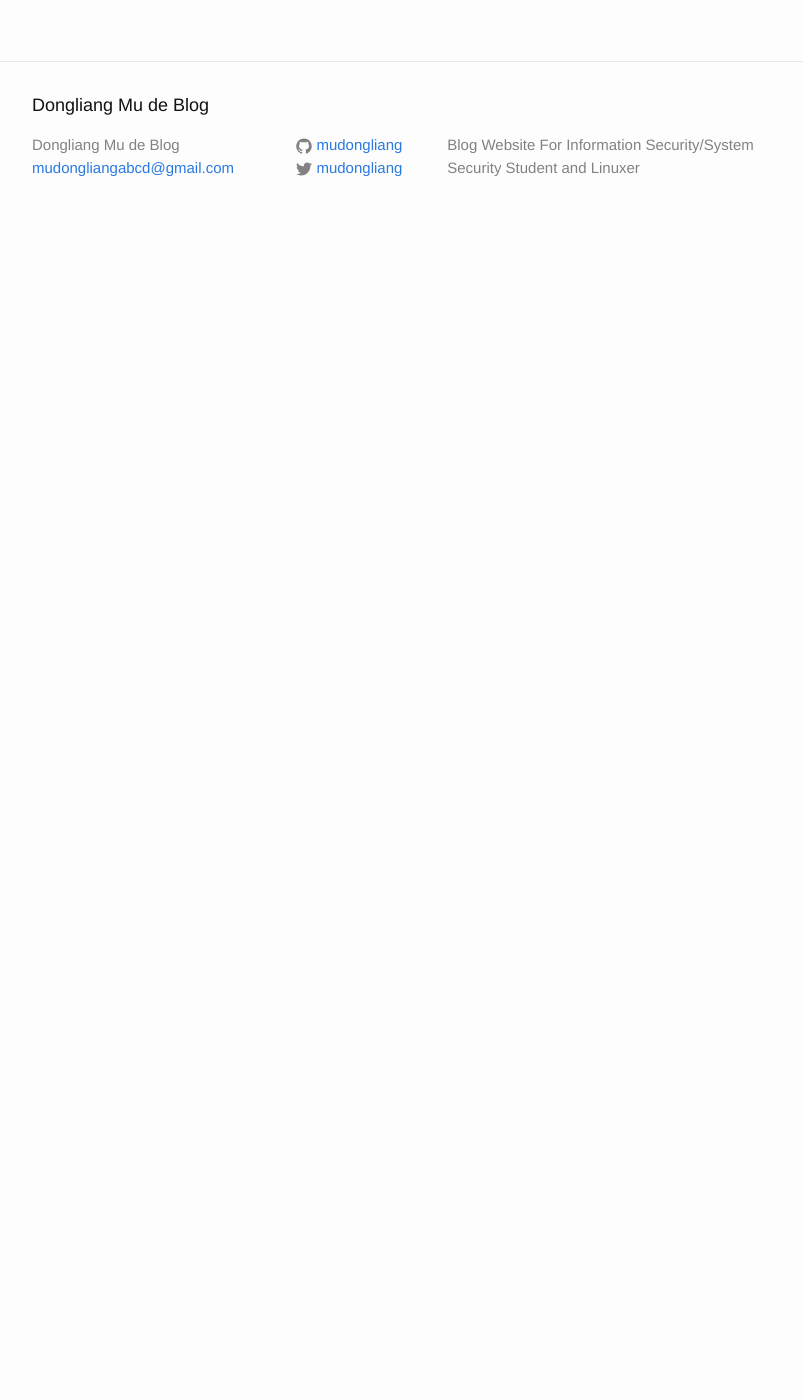
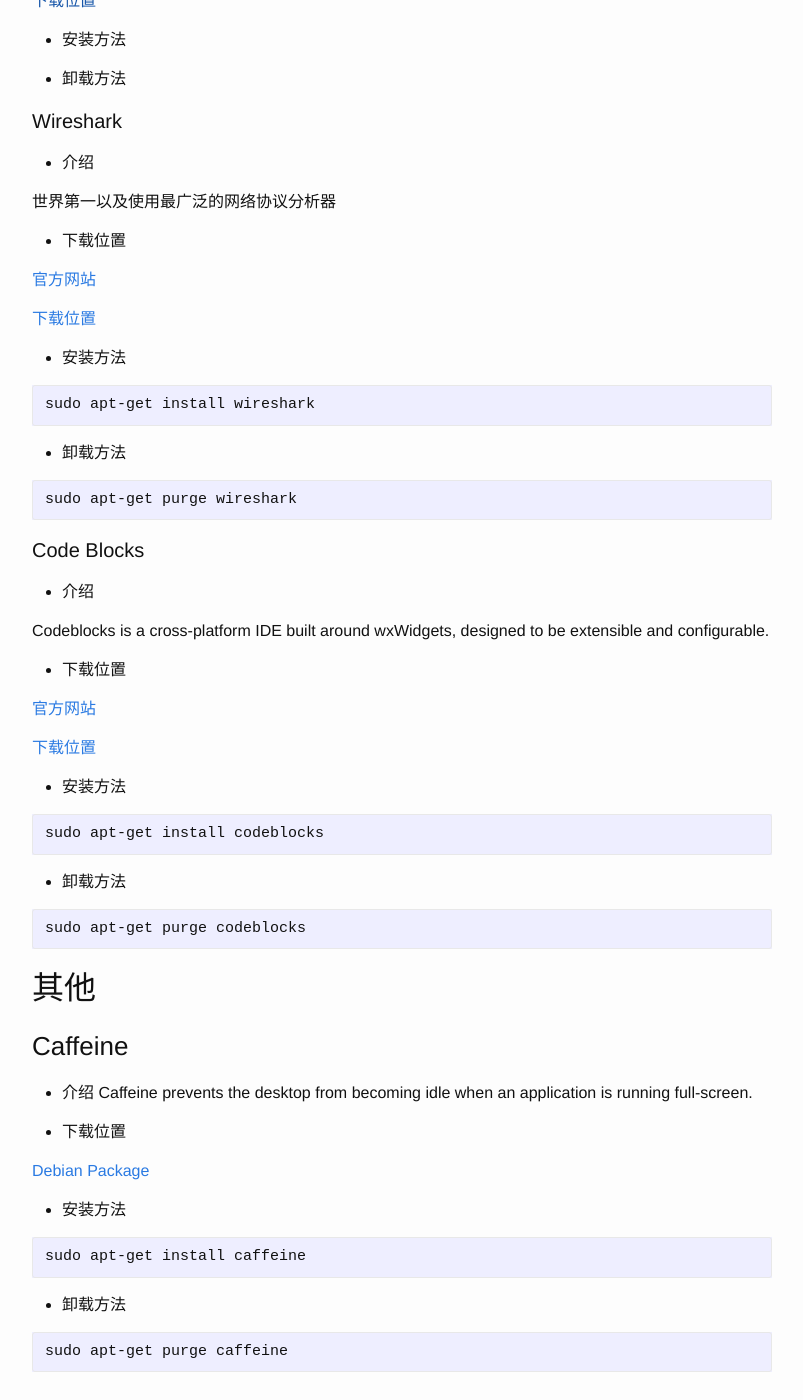
Before and after one commit to mudongliang/mudongliang.github.io, a Jekyll site: the page built from _posts/2018-12-16-popular-software.md, in a window 1280 px wide and 1400 px high, scrolled down 52099 px. Shown: the whole window, without its empty margins (238-1041 px from the left). Built offline with Jekyll 4.4.1, drawn with Linux system fonts in a browser that asks for light colours; before the commit the page ends 52338 px from its top, so only the background shows below that; some of the changed text lies outside the part shown.

Commit message:
add more popular software

````diff
--- a/_posts/2018-12-16-popular-software.md
+++ b/_posts/2018-12-16-popular-software.md
@@ -345,7 +345,28 @@
 
 #### BearyChat
 
-#### Telegram
+#### Telegram Desktop
+
+- 介绍
+
+Fast and secure desktop app, perfectly synced with your mobile phone.
+
+- 下载位置
+
+[Download](https://desktop.telegram.org/)
+[Debian Package](https://packages.debian.org/buster/telegram-desktop)
+
+- 安装方法
+
+```
+sudo apt-get install telegram-desktop
+```
+
+- 卸载方法
+
+```
+sudo apt-get purge telegram-desktop
+```
 
 #### Empathy
 
@@ -902,6 +923,31 @@
 ```
 
 注: 中文插件 [xbmc-addons-chinese](https://github.com/taxigps/xbmc-addons-chinese)
+
+
+### 屏幕录制
+
+#### SimpleScreenRecorder
+
+- 介绍
+
+基于QT的Linux原生屏幕录制软件
+
+- 下载位置
+
+[Download](https://www.maartenbaert.be/simplescreenrecorder/#download)
+
+- 安装方法
+
+```
+sudo apt-get install simplescreenrecorder
+```
+
+- 卸载方法
+
+```
+sudo apt-get purge simplescreenrecorder
+```
 
 
 ### 音频编辑
@@ -2508,14 +2554,45 @@
 
 - 介绍
 
-- 下载位置
-
-[官方网站]()
-
-[下载位置]()
-
-- 安装方法
-
-- 卸载方法
+Codeblocks is a cross-platform IDE built around wxWidgets, designed to be extensible and configurable.
+
+- 下载位置
+
+[官方网站](http://www.codeblocks.org/)
+
+[下载位置](http://www.codeblocks.org/downloads)
+
+- 安装方法
+
+```
+sudo apt-get install codeblocks
+```
+
+- 卸载方法
+
+```
+sudo apt-get purge codeblocks
+```
 
 ## 其他
+
+### Caffeine
+
+- 介绍
+Caffeine prevents the desktop from becoming idle when an application is running full-screen.
+
+- 下载位置
+
+[Debian Package](https://packages.debian.org/buster/caffeine)
+
+- 安装方法
+
+```
+sudo apt-get install caffeine
+```
+
+- 卸载方法
+
+```
+sudo apt-get purge caffeine
+```
````
Also changed, not shown: _posts/2019-05-24-a-collection-of-cheat-sheet.md (+3 -0 lines).
